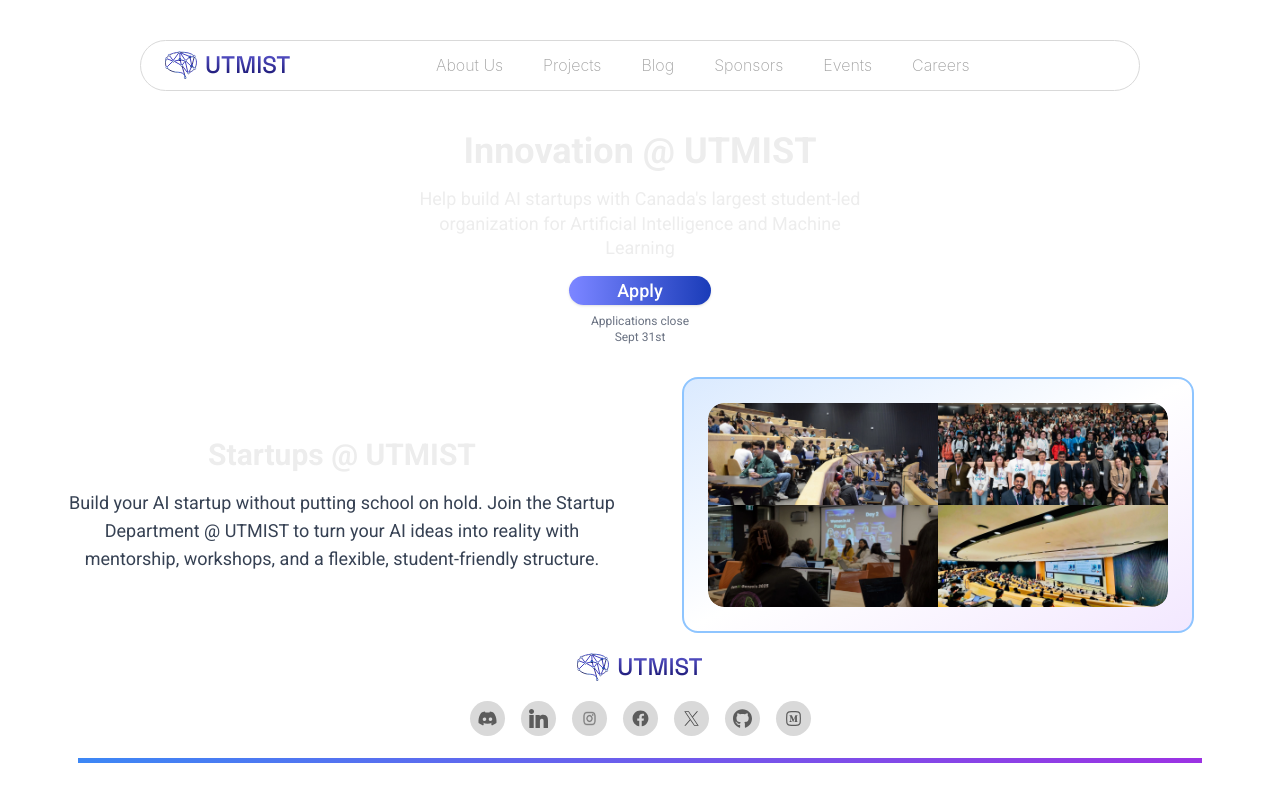
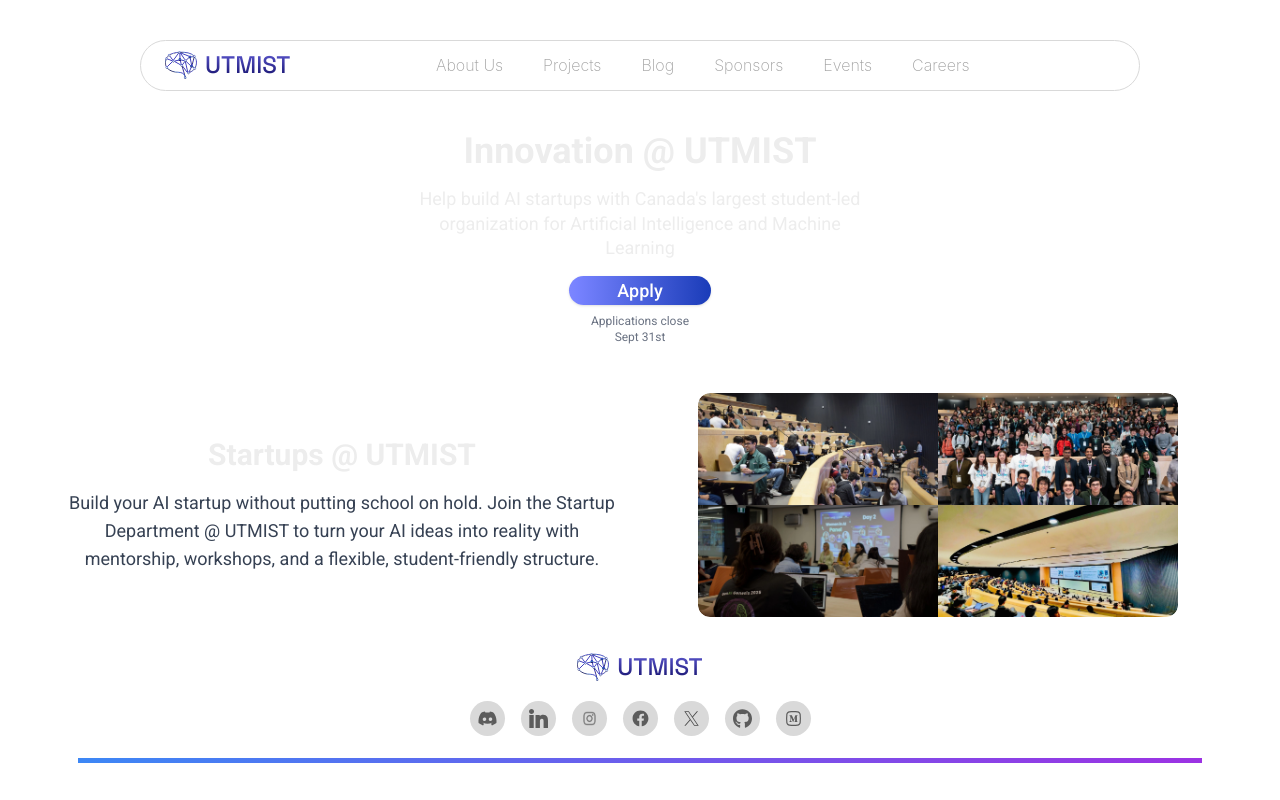
Before and after one commit to UTMIST/UTMIST, a Next.js app in the folder client/: page /startups in a window 1280 px wide. Built offline with nearby package versions, Linux system fonts and the light colour scheme.

Commit message:
style: removed gradient behind pictures [skip ci]

```diff
--- a/client/src/app/startups/page.tsx
+++ b/client/src/app/startups/page.tsx
@@ -21,12 +21,12 @@
       {images.map((img, idx) => {
         const roundedClass =
           idx === 0
-            ? "rounded-tl-2xl"
+            ? "rounded-tl-xl"
             : idx === 1
-            ? "rounded-tr-2xl"
+            ? "rounded-tr-xl"
             : idx === 2
-            ? "rounded-bl-2xl"
-            : "rounded-br-2xl";
+            ? "rounded-bl-xl"
+            : "rounded-br-xl";
         return (
           <div
             key={idx}
@@ -104,7 +104,7 @@
       </div>
       {/* Right: Visuals */}
       <div className="w-1/2 flex items-center justify-center">
-        <div className="bg-gradient-to-br from-blue-100 via-white to-purple-100 border-2 border-blue-300 rounded-2xl p-6 w-full max-w-lg h-64 flex items-center justify-center">
+        <div className=" rounded-2xl p-4 w-full max-w-lg h-64 flex items-center justify-center">
           <PhotosGrid />
         </div>
       </div>
```
